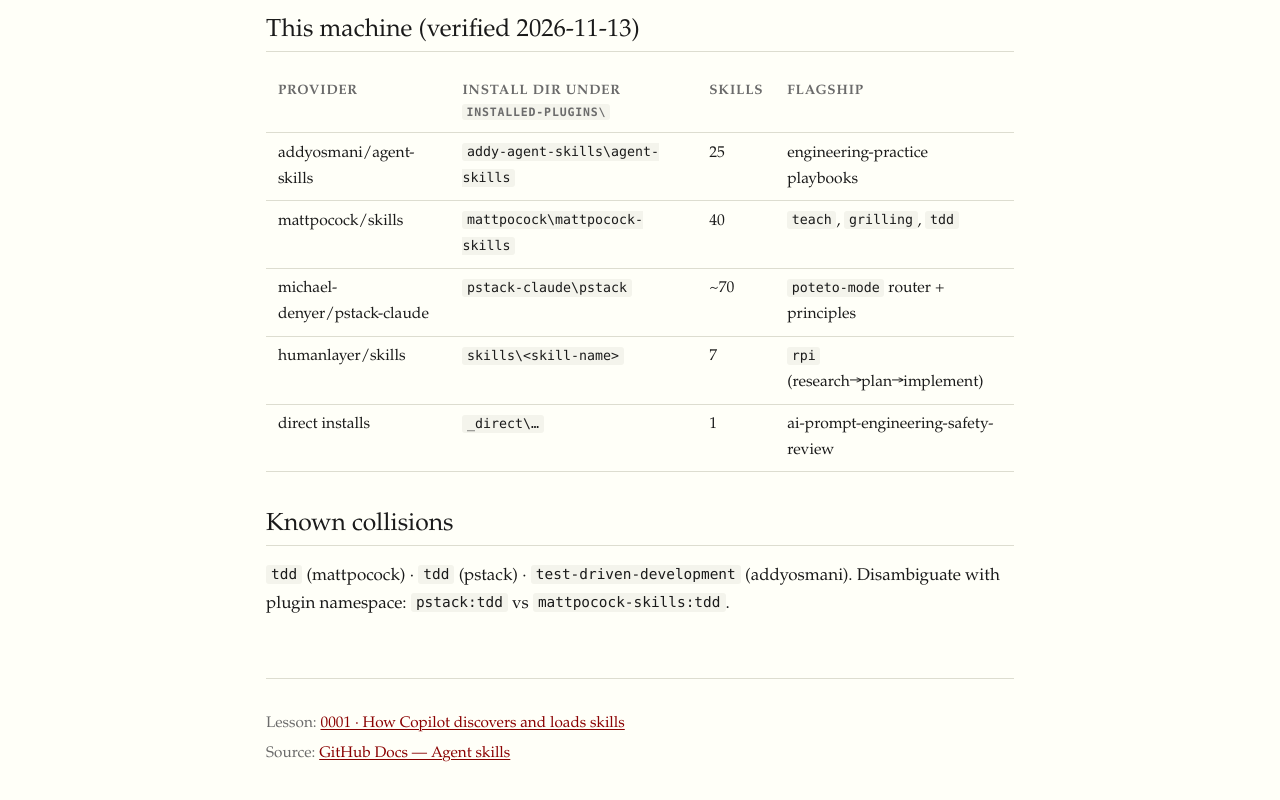
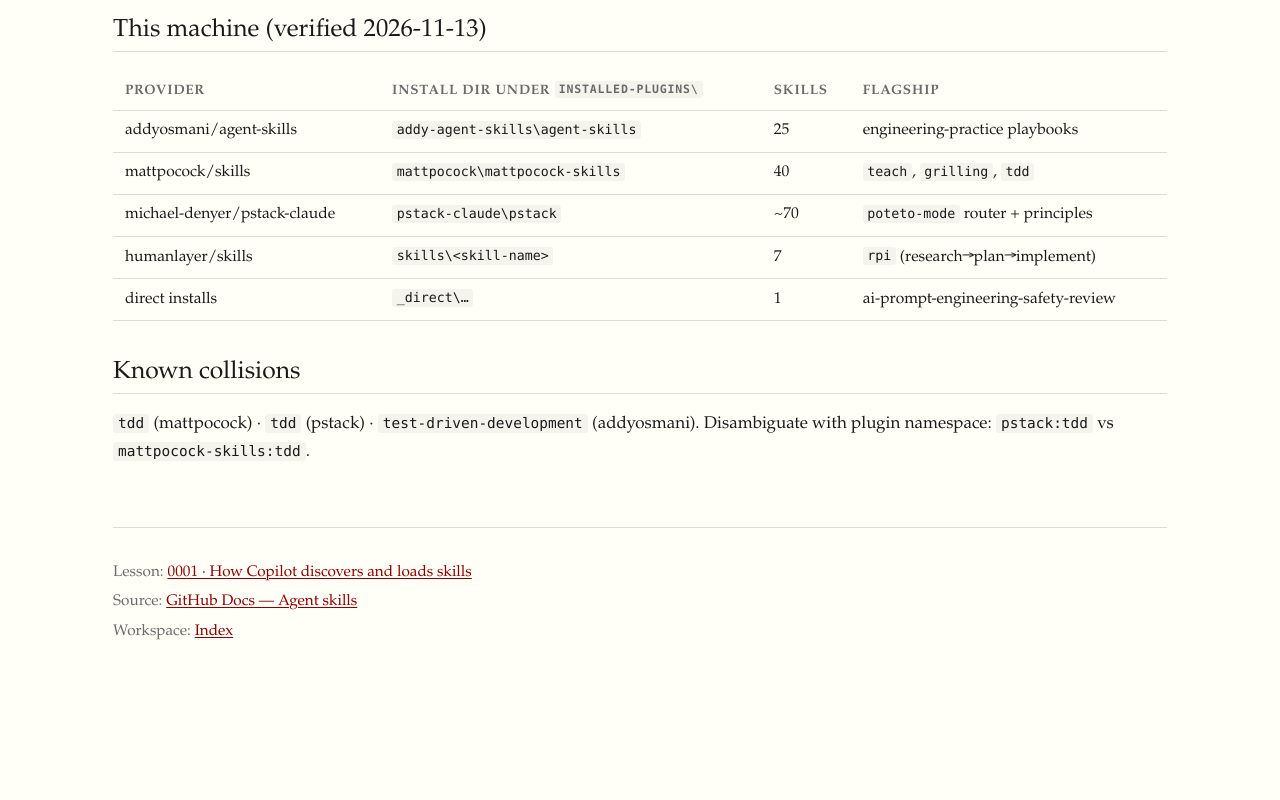
Before and after one commit to Daniel-Moench/Genie-Skills-Tutorial, a plain HTML site: page reference/0001-skill-discovery-cheatsheet.html in a window 1280 px wide. Shown: the part 985-1785 px from the top of the page. After the commit the page ends 1729 px from the top, so only its background shows below. Drawn offline with Linux system fonts and the light colour scheme.

Commit message:
style: widen page layout and link the course index from every doc
* Daniel reported heavily wasted screen width on wide monitors. Widened
  `main` in `assets/course.css` from 44rem to 62rem (~1050px), keeping
  the Tufte styling and print rules intact.
* Linked `index.html` from every doc that lacked it: lesson 0001 nav,
  reference 0001-0003 navs, and a "Course index" footer in all markdown
  docs (`MISSION`, `GLOSSARY`, `RESOURCES`, `NOTES`, learning
  records).

```diff
--- a/assets/course.css
+++ b/assets/course.css
@@ -28,7 +28,7 @@ body {
 }
 
 main {
-  max-width: 44rem;
+  max-width: 62rem;
   margin: 0 auto;
 }
 
--- a/reference/0001-skill-discovery-cheatsheet.html
+++ b/reference/0001-skill-discovery-cheatsheet.html
@@ -59,6 +59,7 @@
     <ul>
       <li>Lesson: <a href="../lessons/0001-skill-discovery-and-loading.html">0001 · How Copilot discovers and loads skills</a></li>
       <li>Source: <a href="https://docs.github.com/en/copilot/concepts/customizations/agent-skills">GitHub Docs — Agent skills</a></li>
+      <li>Workspace: <a href="../index.html">Index</a></li>
     </ul>
   </nav>
 </main>
```
Also changed, not shown: lessons/0001-skill-discovery-and-loading.html (+1 -1 lines), reference/0002-pstack-machinery-map.html (+1 -0 lines), reference/0003-hook-engine-cheatsheet.html (+1 -0 lines), 7 other files.
